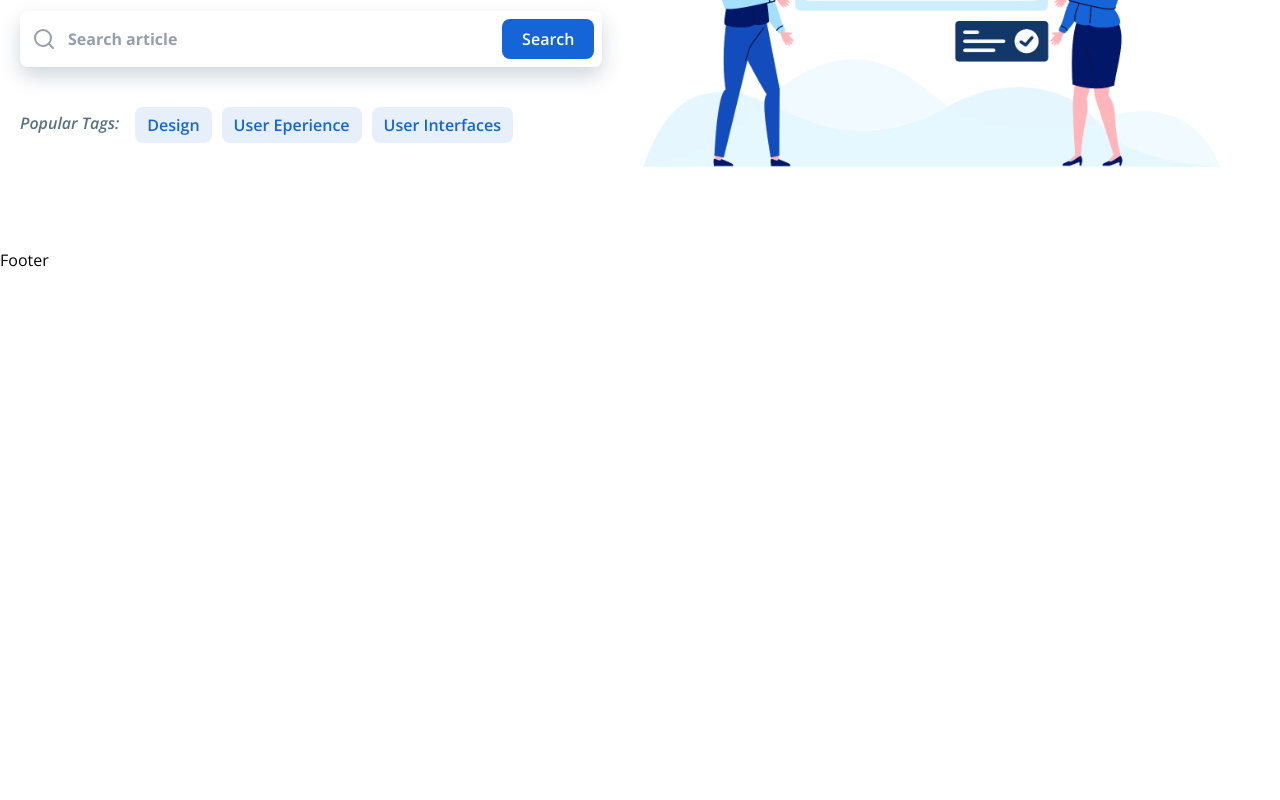
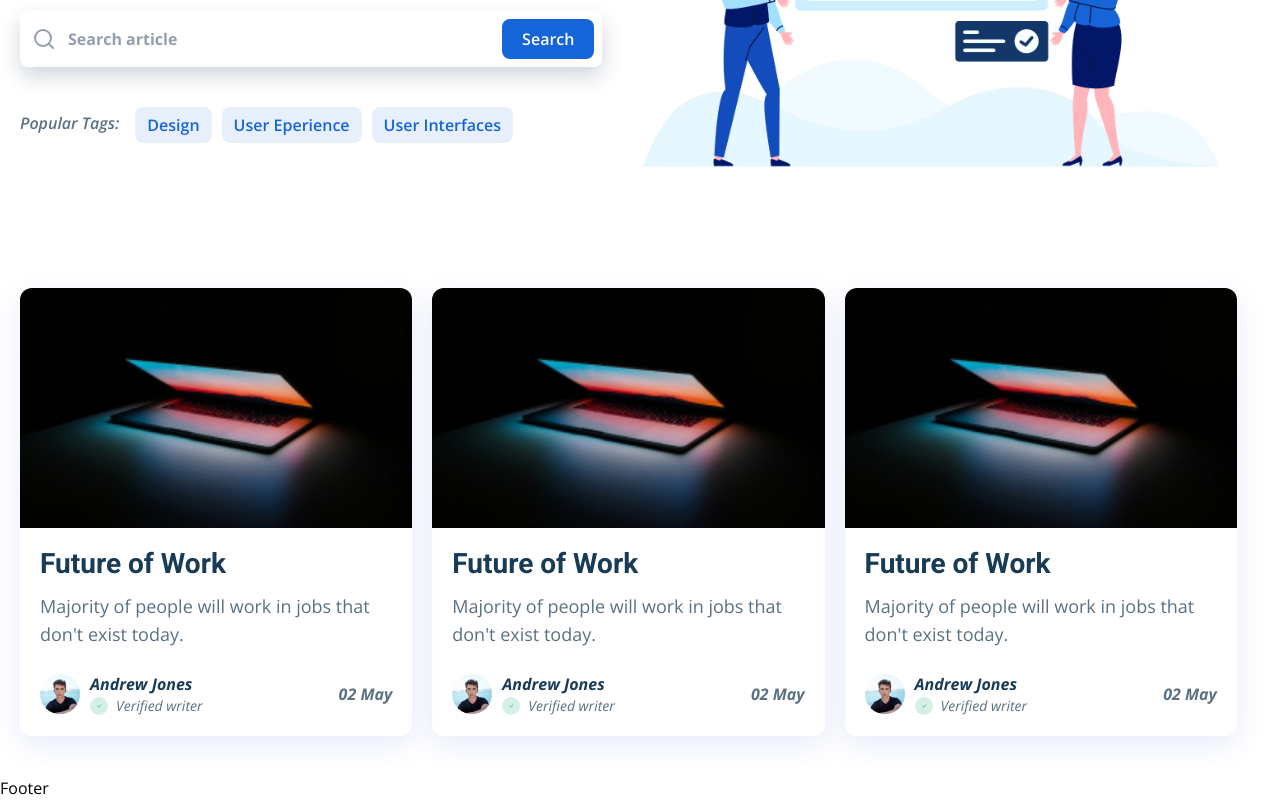
Before and after one commit to HurasAdam/Blog, a React (Vite) app in the folder client/: page / in a window 1280 px wide. Shown: the part 361-1161 px from the top of the page. Before the commit the page ends 800 px from the top, so only its background shows below. Built offline with nearby package versions, Linux system fonts and the light colour scheme.

Commit message:
Feat: Added ArticleCard component and Articles view parent component.

```diff
--- /dev/null
+++ b/client/src/components/ArticleCard.tsx
@@ -0,0 +1,63 @@
+import React from 'react'
+import { images } from "../constants"
+import { BsCheckLg } from "react-icons/bs";
+
+
+const ArticleCard: React.FC = ({ className }) => {
+    return (
+        <div
+            className={`rounded-xl overflow-hidden
+        shadow-[rgba(7,_65,_210,_0.1)_0px_9px_30px] ${className}
+
+        `}>
+            <img
+                src={images.Post1}
+                alt="title"
+                className='w-full object-cover object-center h-auto md:h-52 lg:h-48 xl:h-60' />
+
+            <div className='p-5'>
+                <h2
+                    className='font-roboto font-bold text-xl text-dark-soft md:text-2xl lg:text-[28px] '>
+                    Future of Work
+                </h2>
+                <p className='text-dark-light mt-3 text-sm md:text-lg'>
+                    Majority of people will work in jobs that don't exist today.
+                </p>
+                <div className='flex justify-between flex-nowrap items-center mt-6'>
+
+                    <div className='flex items-center gap-x-2 md:gap-x-2.5'>
+                        <img
+                            src={images.PostProfileImage}
+                            alt="post profile"
+                            className='w-9 h-9 md:w-10 md:h-10' />
+                        <div className='flex flex-col'>
+                            <h4 className='font-bold italic text-dark-soft text-sm md:text-base '>
+                                Andrew Jones
+                            </h4>
+                            <div className='flex items-center gap-x-2'>
+                                <span
+                                    className='bg-[#36B37E] w-fit bg-opacity-20 p-1.5 rounded-full'>
+                                    <BsCheckLg
+                                        className='w-1.5 h-1.5 text-[#36B37E]' />
+                                </span>
+                                <span
+                                    className='italic text-dark-light text-xs md:text-sm'>
+                                    Verified writer
+                                </span>
+                            </div>
+                        </div>
+                    </div>
+
+                    <span
+                        className='font-bold text-dark-light italic text-sm md:text-base'>
+                        02 May
+                    </span>
+
+
+                </div>
+            </div>
+        </div>
+    )
+}
+
+export default ArticleCard
--- a/client/src/pages/home/Home.tsx
+++ b/client/src/pages/home/Home.tsx
@@ -1,11 +1,13 @@
 import React from 'react'
 import MainLayout from '../../components/MainLayout'
 import Hero from './container/Hero'
+import Articles from './container/Articles'
 
 const Home: React.FC = () => {
   return (
     <MainLayout >
       <Hero />
+      <Articles />
     </MainLayout>
   )
 }
--- /dev/null
+++ b/client/src/pages/home/container/Articles.tsx
@@ -0,0 +1,15 @@
+import React from 'react'
+import ArticleCard from '../../../components/ArticleCard'
+
+const Articles: React.FC = () => {
+    return (
+        <section
+            className='container mx-auto flex flex-wrap md:gap-x-5 gap-y-5 px-5 py-10'>
+            <ArticleCard className="w-full md:w-[calc(50%-20px)] lg:w-[calc(33.33%-21px)]" />
+            <ArticleCard className="w-full md:w-[calc(50%-20px)] lg:w-[calc(33.33%-21px)]" />
+            <ArticleCard className="w-full md:w-[calc(50%-20px)] lg:w-[calc(33.33%-21px)]" />
+        </section>
+    )
+}
+
+export default Articles
--- a/client/src/pages/home/container/Hero.tsx
+++ b/client/src/pages/home/container/Hero.tsx
@@ -3,7 +3,7 @@
 import { images } from '../../../constants'
 
 
-const Hero = () => {
+const Hero: React.FC = () => {
     return (
         <section className='container mx-auto flex flex-col px-5 py-5 lg:flex-row'>
             <div className='mt-10 lg:w-1/2'>
```
Also changed, not shown: client/src/constants/images.ts (+7 -3 lines), client/src/assets/posts/post-profile.svg (added), client/src/assets/posts/post1.jpg (added).
